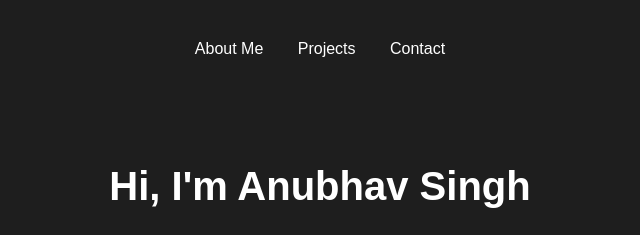
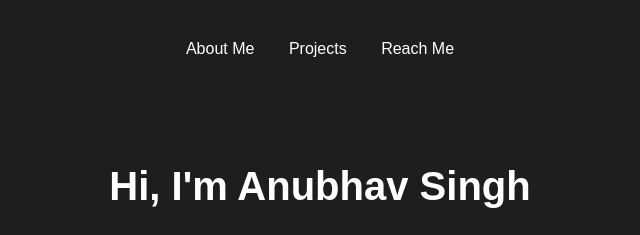
Before and after one commit to Anubhav9899/Personal-Website, a plain HTML site: page index.html in a window 1280 px wide. Shown: the top 235 px of the page, 320-960 px from the left. Drawn offline with Linux system fonts and the light colour scheme.

Commit message:
Update index.html

```diff
--- a/index.html
+++ b/index.html
@@ -12,7 +12,7 @@
         <ul>
           <li><a href="#about">About Me</a></li>
           <li><a href="#projects">Projects</a></li>
-          <li><a href="#contact">Contact</a></li>
+          <li><a href="#contact">Reach Me</a></li>
         </ul>
       </nav>
       <div class="hero">
```
